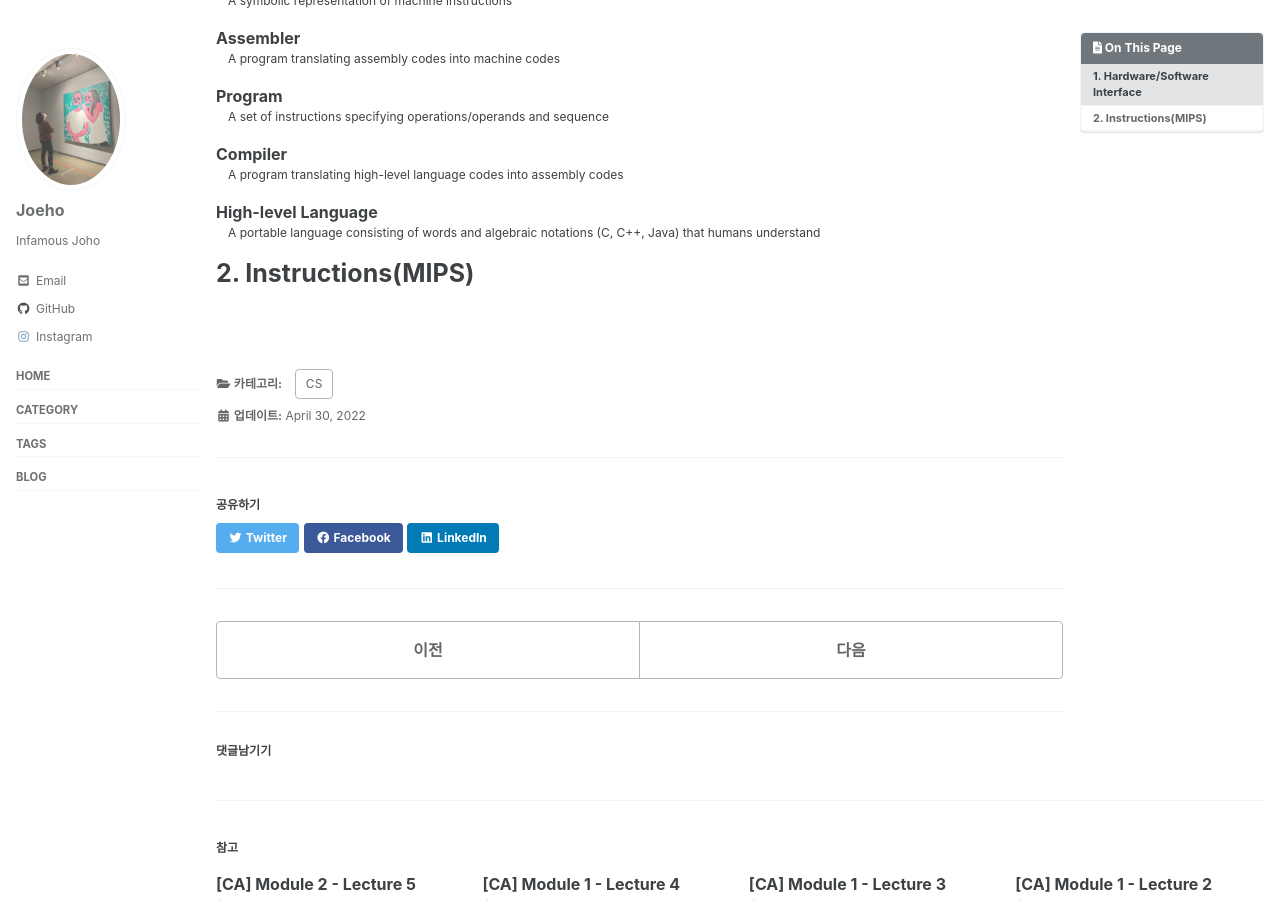
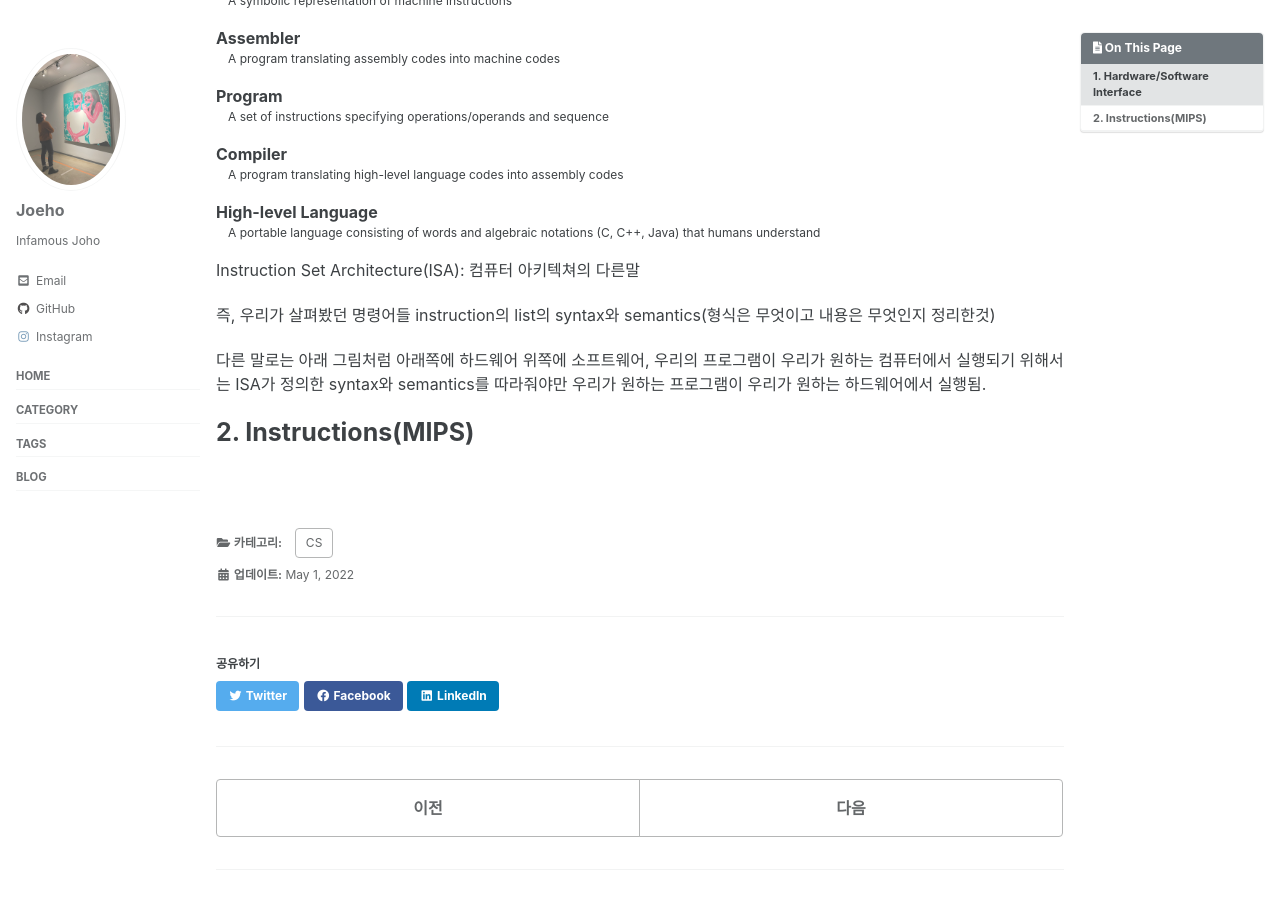
Before and after one commit to joeholee/joeholee.github.io, a Jekyll site: the page built from _posts/2022-03-15-ca-first.md, in a window 1280 px wide and 900 px high, scrolled down 324 px. Built offline with Jekyll 4.4.1, drawn with Linux system fonts in a browser that asks for light colours; cached includes are drawn as plain includes; some web fonts are replaced; comment, search, counter and statistics services are not loaded.

Commit message:
Update 2022-03-15-ca-first.md

```diff
--- a/_posts/2022-03-15-ca-first.md
+++ b/_posts/2022-03-15-ca-first.md
@@ -13,7 +13,7 @@ toc: true
 toc_sticky: true
 
 date: 2022-03-15
-last_modified_at: 2022-04-30
+last_modified_at: 2022-05-01
 ---
 
 # 1. Hardware/Software Interface
@@ -42,6 +42,11 @@ High-level Language
 
 : A portable language consisting of words and algebraic notations (C, C++, Java) that humans understand
 
+Instruction Set Architecture(ISA): 컴퓨터 아키텍쳐의 다른말
+
+즉, 우리가 살펴봤던 명령어들 instruction의 list의 syntax와 semantics(형식은 무엇이고 내용은 무엇인지 정리한것)
+
+다른 말로는 아래 그림처럼 아래쪽에 하드웨어 위쪽에 소프트웨어, 우리의 프로그램이 우리가 원하는 컴퓨터에서 실행되기 위해서는 ISA가 정의한 syntax와 semantics를 따라줘야만 우리가 원하는 프로그램이 우리가 원하는 하드웨어에서 실행됨.
 
 # 2. Instructions(MIPS)
 <br>
```
